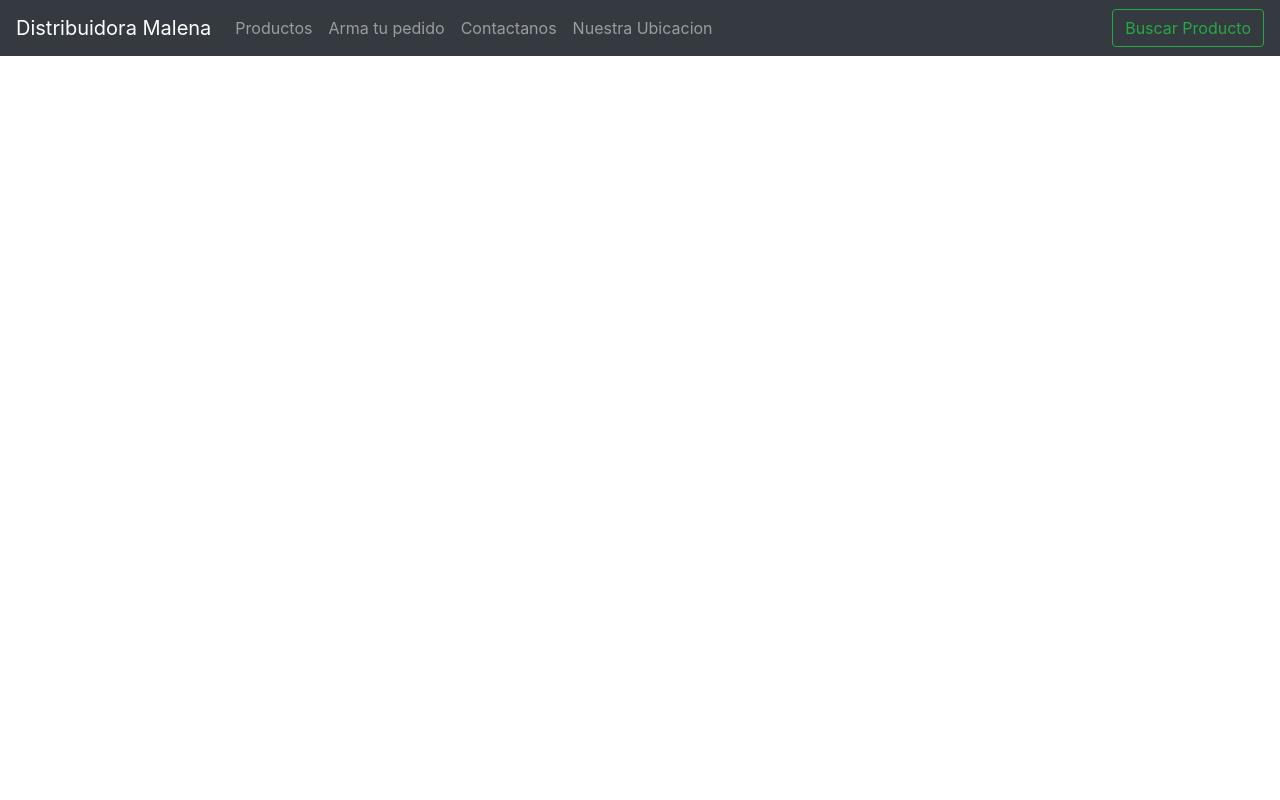
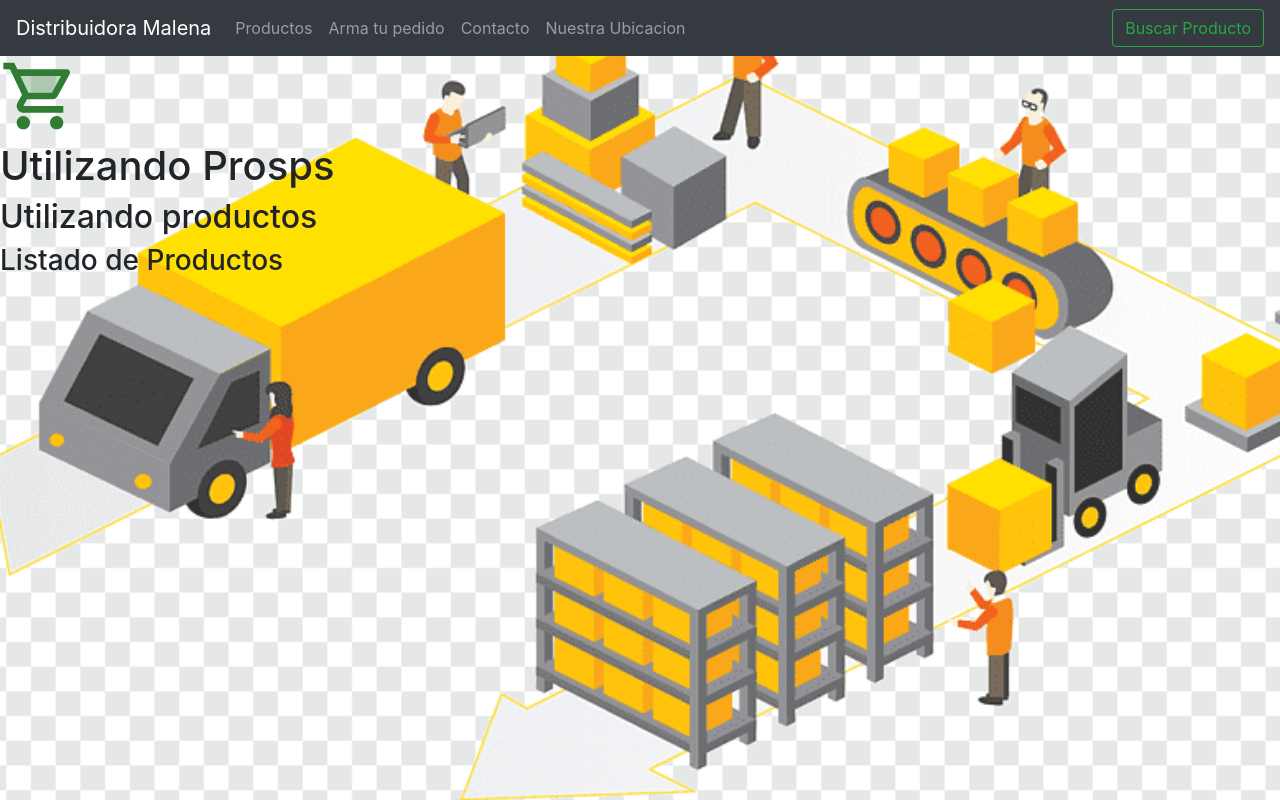
Before and after one commit to AlexisAraujo530/distribuidora-araujo, a React (Create React App) app: page / in a window 1280 px wide. Built offline with nearby package versions, Linux system fonts and the light colour scheme.

Commit message:
Utilizando Props

```diff
--- a/package.json
+++ b/package.json
@@ -3,6 +3,12 @@
   "version": "0.1.0",
   "private": true,
   "dependencies": {
+    "@emotion/react": "^11.9.3",
+    "@emotion/styled": "^11.9.3",
+    "@fortawesome/fontawesome-svg-core": "^6.1.1",
+    "@fortawesome/free-solid-svg-icons": "^6.1.1",
+    "@fortawesome/react-fontawesome": "^0.1.18",
+    "@mui/icons-material": "^5.8.4",
     "@testing-library/jest-dom": "^5.16.4",
     "@testing-library/react": "^13.3.0",
     "@testing-library/user-event": "^13.5.0",
--- a/src/App.js
+++ b/src/App.js
@@ -1,10 +1,13 @@
+import React from 'react';
 import NavBar from './components/NavBar';
+
+
 
 function App() {
   return (
-    <NavBar>
-
-    </NavBar>
+    <>
+    <NavBar />
+    </>
   );
 }
 
--- /dev/null
+++ b/src/components/CartWidget.js
@@ -0,0 +1,13 @@
+import React from 'react';
+import ShoppingCartTwoToneIcon from '@mui/icons-material/ShoppingCartTwoTone';
+
+
+const Shopping = () => {
+    return <div>
+    <ShoppingCartTwoToneIcon HomeIcon color="success"  sx={{ fontSize: 80 }}/>
+    </div>;
+
+
+}
+
+export default Shopping;
--- /dev/null
+++ b/src/components/ItemListContainer.js
@@ -0,0 +1,15 @@
+import React from 'react';
+
+
+function ItemList  (props) {
+    return (
+        <>
+    <h1> Utilizando Prosps {props.Item1}</h1>
+    <h2>Utilizando productos {props.Item2} </h2>
+    <h3>Listado de Productos{props.Item3} </h3>
+
+    </>
+     );
+}
+
+export default ItemList
--- a/src/components/NavBar.js
+++ b/src/components/NavBar.js
@@ -1,11 +1,16 @@
+import React from 'react';
+import Shopping from '../components/CartWidget';
+import fondo from '../components/components.css';
+import ItemList from '../components/ItemListContainer';
 
 
 
 
 
-const NavBar = () => {
-    return (
-        <>
+const NavBar = (props) => {
+
+    return(
+        <header class= "fondo">
         <nav class="navbar navbar-expand-lg navbar-dark bg-dark">
           <a class="navbar-brand" href="#">Distribuidora Malena</a>
           <button class="navbar-toggler" type="button" data-toggle="collapse" data-target="#navbarTogglerDemo02" aria-controls="navbarTogglerDemo02" aria-expanded="false" aria-label="Toggle navigation">
@@ -21,7 +26,7 @@ const NavBar = () => {
             <a class="nav-link" href="#">Arma tu pedido</a>
           </li>
           <li class="nav-item">
-        <a class="nav-link" href="#">Contactanos</a>
+        <a class="nav-link" href="#">Contacto</a>
       </li>
       <li class="nav-item">
         <a class="nav-link" href="#">Nuestra Ubicacion</a>
@@ -33,9 +38,15 @@ const NavBar = () => {
     </form>
   </div>
 </nav>
-</>
+<Shopping />
+<ItemList />
 
-    )
+</header>
+    );
+
   }
 
-export default NavBar
+
+
+
+export default NavBar;
--- /dev/null
+++ b/src/components/components.css
@@ -0,0 +1,9 @@
+.fondo {
+    margin: 0;
+    background-image: url(../imagenes/fondoo.png);
+    background-repeat: no-repeat;
+    background-size: cover;
+    background-position: center center;
+    min-height: 100vh;
+    background-attachment: fixed;
+  }
```
Also changed, not shown: src/imagenes/fondoo.png (added), 1 other file (tests, documents, lock files or other folders). Lines whose indentation alone changed are shown as unchanged.
